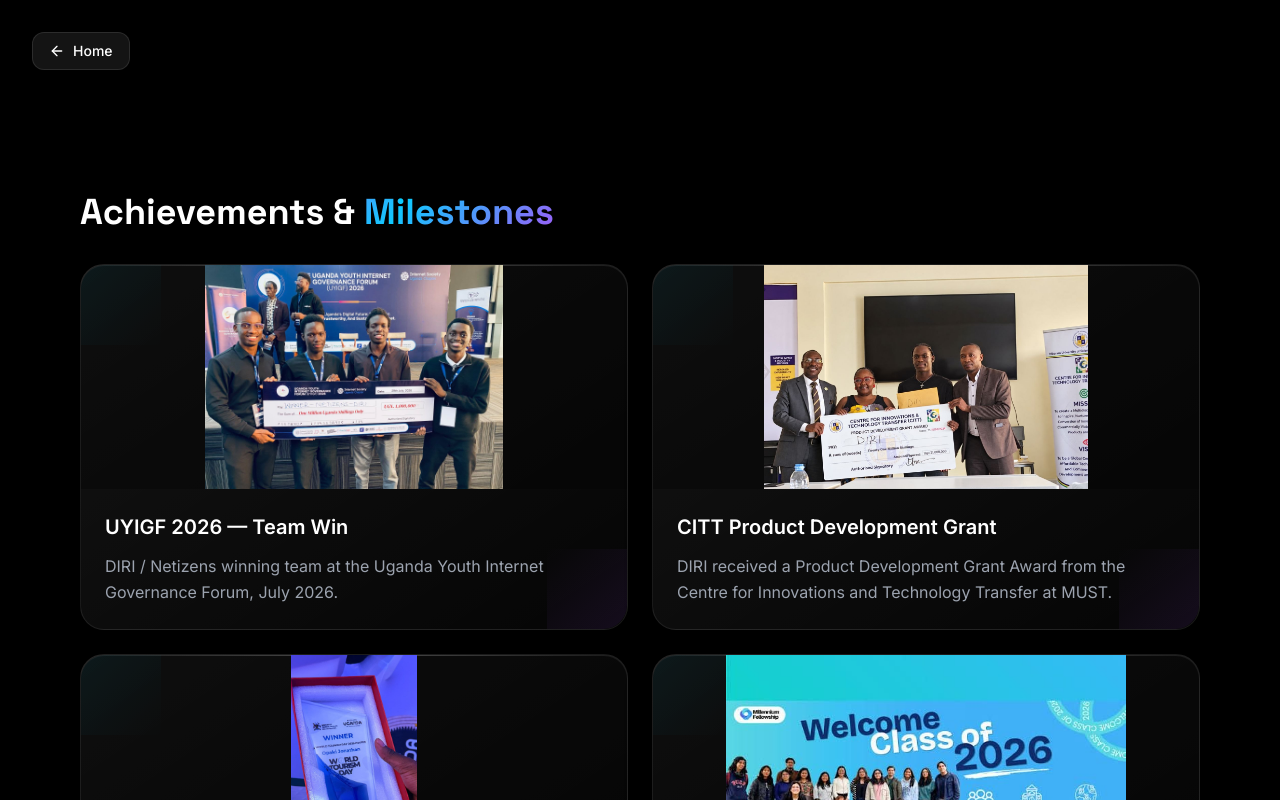
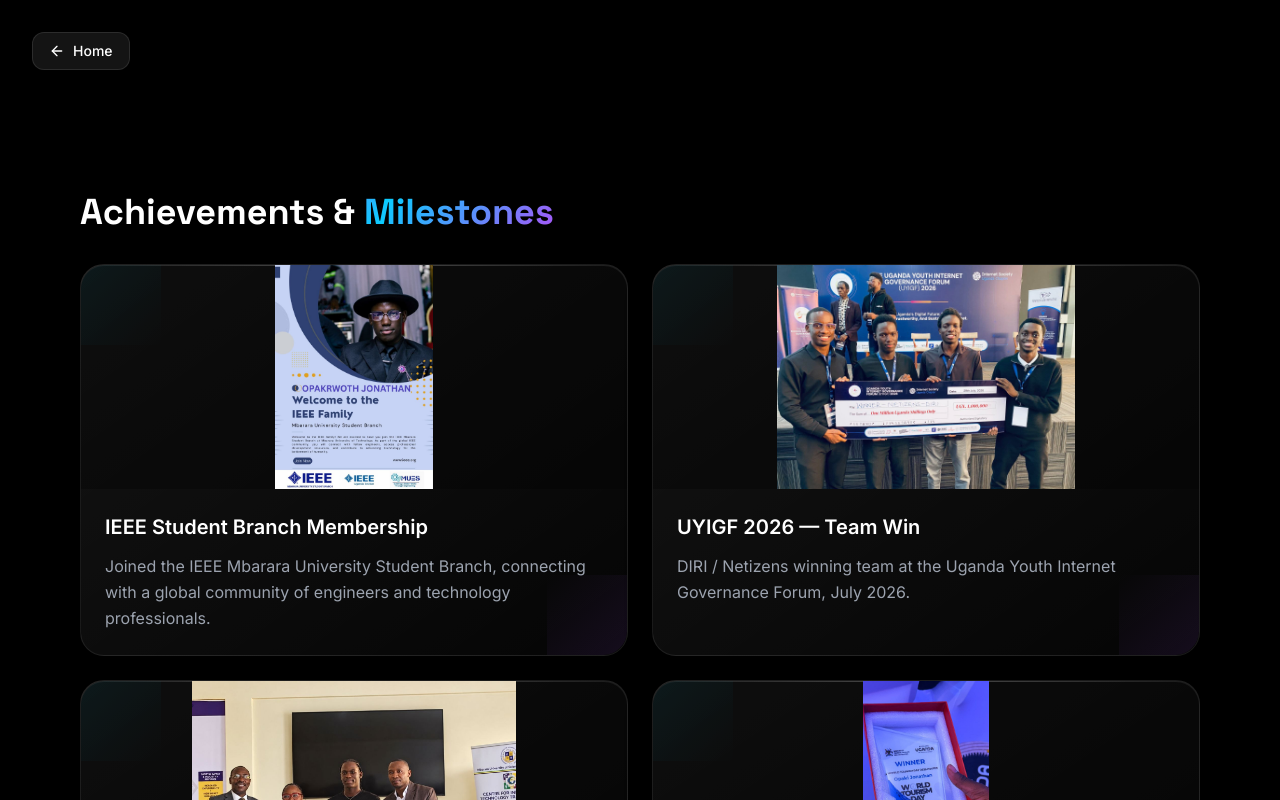
Before and after one commit to opaki25/opakijonathan, a React (Vite) app: page /achievements in a window 1280 px wide. Shown: the top 800 px of the page. Built offline with nearby package versions, Linux system fonts and the light colour scheme.

Commit message:
Add IEEE student branch membership achievement

```diff
--- a/src/sections/Achievements.jsx
+++ b/src/sections/Achievements.jsx
@@ -1,6 +1,7 @@
 import GlassCard from '../components/GlassCard'
 
 const awards = [
+  { title: 'IEEE Student Branch Membership', image: '/media/ieee-student-branch.png', description: 'Joined the IEEE Mbarara University Student Branch, connecting with a global community of engineers and technology professionals.' },
   { title: 'UYIGF 2026 — Team Win', image: '/media/uyigf-team.jpg', description: 'DIRI / Netizens winning team at the Uganda Youth Internet Governance Forum, July 2026.' },
   { title: 'CITT Product Development Grant', image: '/media/citt-award.jpg', description: 'DIRI received a Product Development Grant Award from the Centre for Innovations and Technology Transfer at MUST.' },
   { title: 'World Tourism Day 2026', image: '/media/tourism-award.jpg', description: 'Winner of the World Tourism Day 2026 poster competition.' },
```
Also changed, not shown: public/media/ieee-student-branch.png (added).
